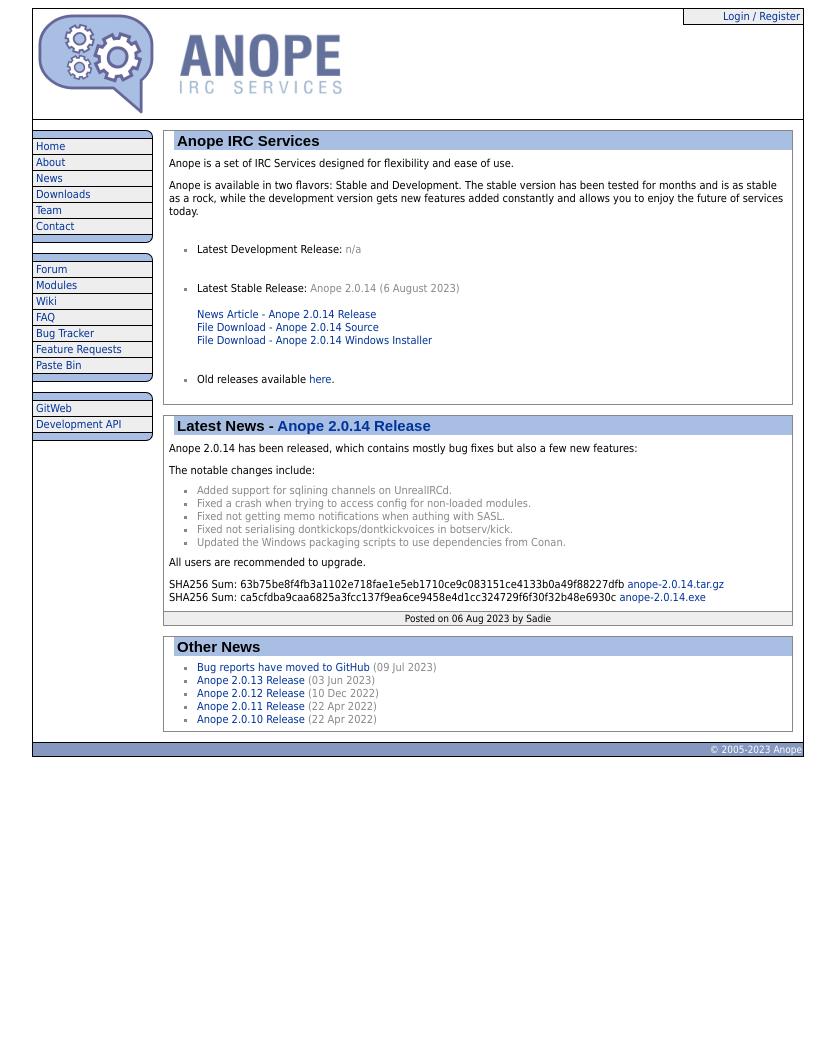
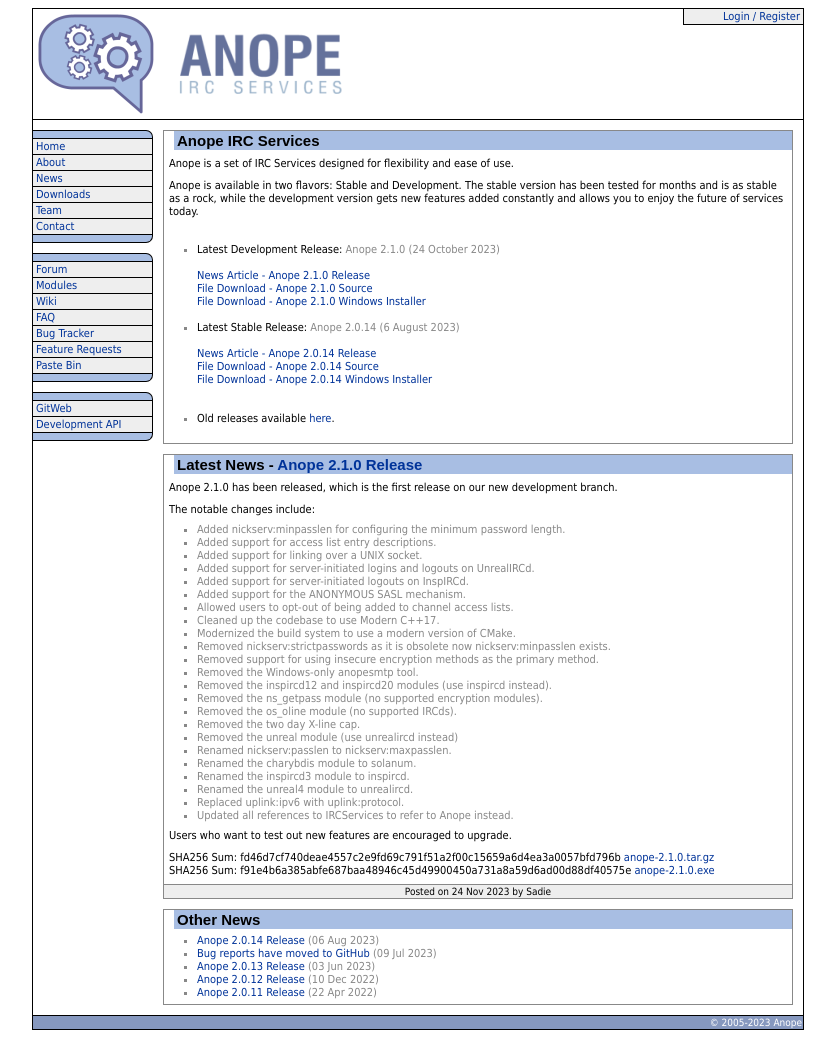
Before and after one commit to anope/website, a Jekyll site: the page built from index.html, in a window 1280 px wide. Shown: the whole page, without its empty margins (222-1057 px from the left). Built offline with Jekyll 4.4.1, drawn with Linux system fonts in a browser that asks for light colours; the list of posts is cut into pages by our own code; before the commit the page ends 900 px from its top, so only the background shows below that.

Commit message:
Add the news post for the 2.1.0 release.

```diff
--- a/_config.yml
+++ b/_config.yml
@@ -31,7 +31,12 @@
 - jekyll-sitemap
 
 releases:
-  devel: null
+  devel:
+    version: 2.1.0
+    date: 2023-10-24
+    news: /news/2023/anope-210-release.html
+    source: https://github.com/anope/anope/archive/refs/tags/2.1.0.tar.gz
+    windows: https://github.com/anope/anope/releases/download/2.1.0/anope-2.1.0.exe
   stable:
     version: 2.0.14
     date: 2023-08-06
--- /dev/null
+++ b/_posts/2023-11-24-anope-210-release.md
@@ -0,0 +1,40 @@
+---
+layout: post
+title: Anope 2.1.0 Release
+author: Sadie
+category: 2023
+---
+
+Anope 2.1.0 has been released, which is the first release on our new development branch.
+
+The notable changes include:
+
+- Added nickserv:minpasslen for configuring the minimum password length.
+- Added support for access list entry descriptions.
+- Added support for linking over a UNIX socket.
+- Added support for server-initiated logins and logouts on UnrealIRCd.
+- Added support for server-initiated logouts on InspIRCd.
+- Added support for the ANONYMOUS SASL mechanism.
+- Allowed users to opt-out of being added to channel access lists.
+- Cleaned up the codebase to use Modern C++17.
+- Modernized the build system to use a modern version of CMake.
+- Removed nickserv:strictpasswords as it is obsolete now nickserv:minpasslen exists.
+- Removed support for using insecure encryption methods as the primary method.
+- Removed the Windows-only anopesmtp tool.
+- Removed the inspircd12 and inspircd20 modules (use inspircd instead).
+- Removed the ns_getpass module (no supported encryption modules).
+- Removed the os_oline module (no supported IRCds).
+- Removed the two day X-line cap.
+- Removed the unreal module (use unrealircd instead)
+- Renamed nickserv:passlen to nickserv:maxpasslen.
+- Renamed the charybdis module to solanum.
+- Renamed the inspircd3 module to inspircd.
+- Renamed the unreal4 module to unrealircd.
+- Replaced uplink:ipv6 with uplink:protocol.
+- Updated all references to IRCServices to refer to Anope instead.
+
+Users who want to test out new features are encouraged to upgrade.
+
+SHA256 Sum: fd46d7cf740deae4557c2e9fd69c791f51a2f00c15659a6d4ea3a0057bfd796b [anope-2.1.0.tar.gz](https://github.com/anope/anope/archive/refs/tags/2.1.0.tar.gz)
+\
+SHA256 Sum: f91e4b6a385abfe687baa48946c45d49900450a731a8a59d6ad00d88df40575e [anope-2.1.0.exe](https://github.com/anope/anope/releases/download/2.0.14/anope-2.1.0.exe)
```
